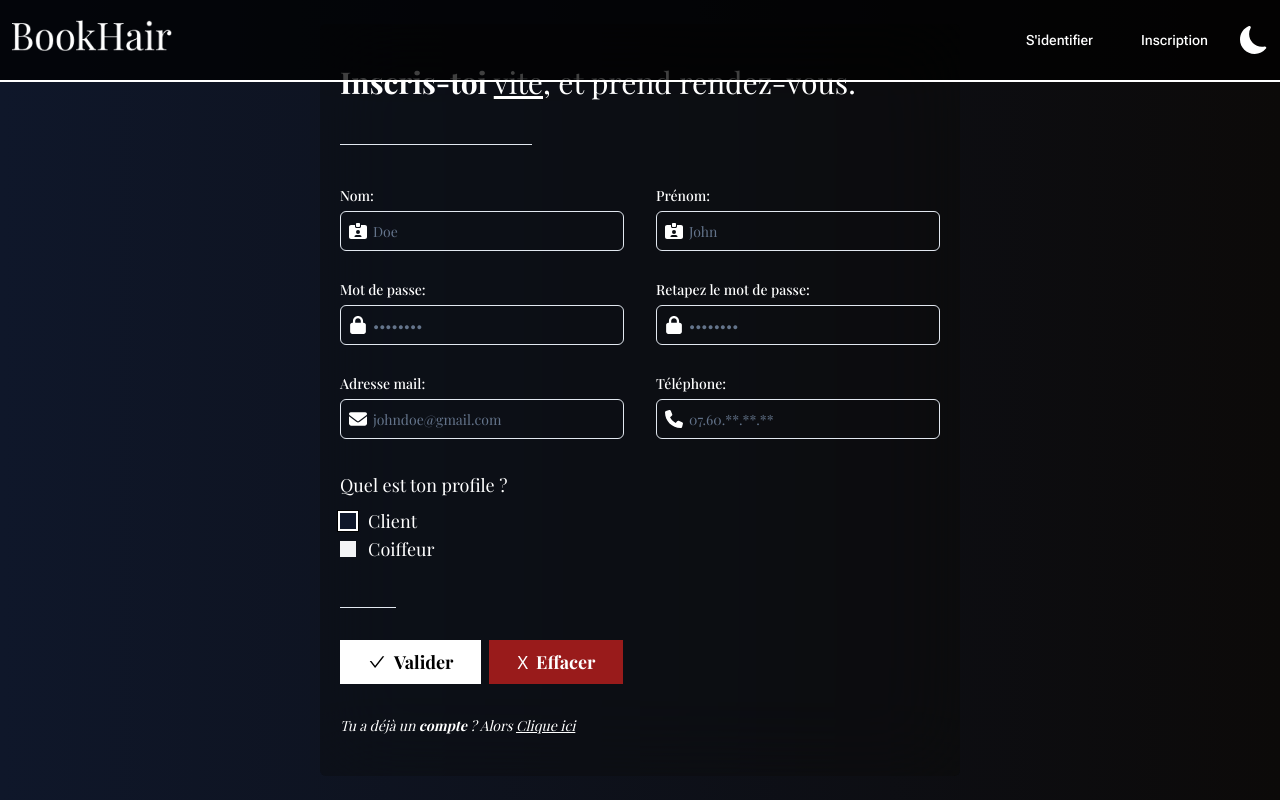
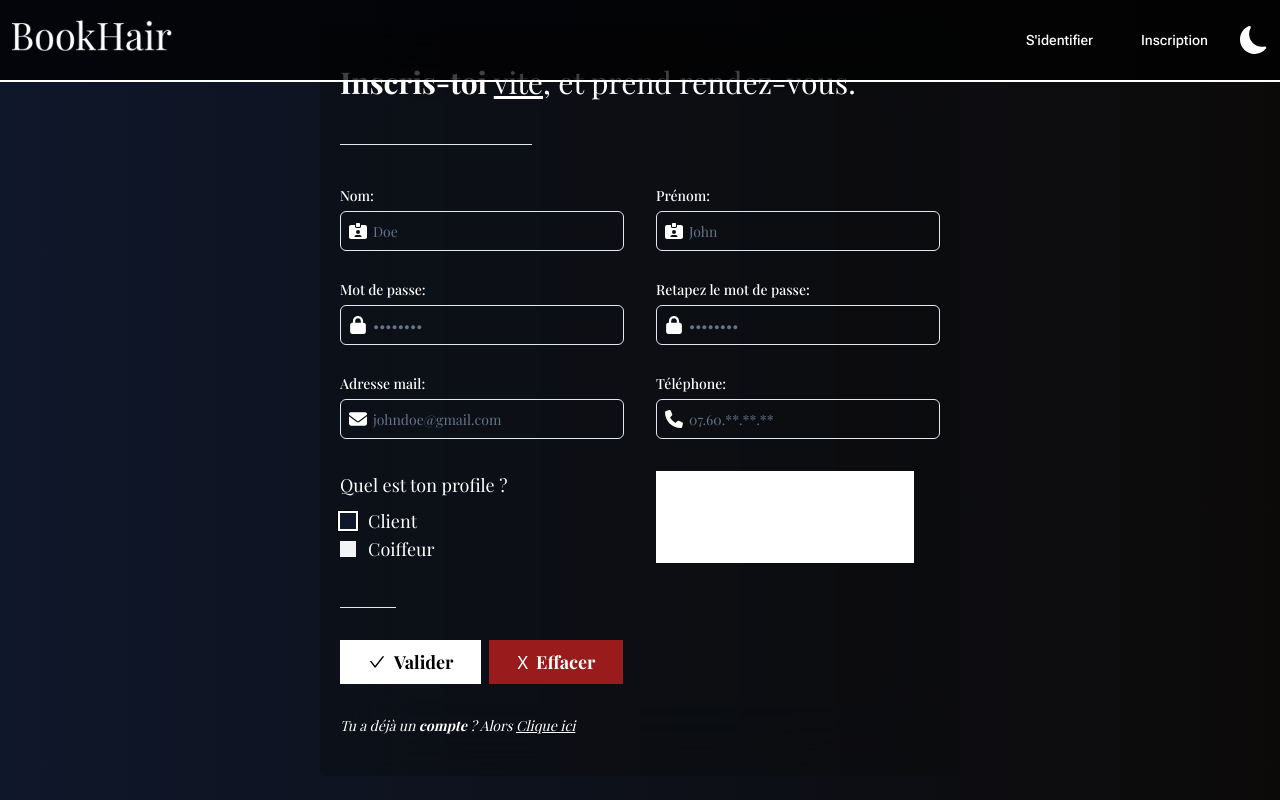
Before and after one commit to younes101020/BookHair, a Next.js app in the folder bookhair/: page /register in a window 1280 px wide. Built offline with nearby package versions, Linux system fonts and the light colour scheme; no server answers; a web font is replaced by a local one.

Commit message:
fix: update dependency

```diff
--- a/bookhair/package.json
+++ b/bookhair/package.json
@@ -10,6 +10,11 @@
     "lint": "next lint"
   },
   "dependencies": {
+    "@emotion/react": "^11.11.1",
+    "@emotion/styled": "^11.11.0",
+    "@mui/material": "^5.14.17",
+    "cors-anywhere": "^0.4.4",
+    "next-themes": "^0.2.1",
     "@hookform/resolvers": "^3.1.1",
     "@next-auth/prisma-adapter": "^1.0.6",
     "@prisma/client": "^4.14.1",
--- a/bookhair/src/app/register/page.tsx
+++ b/bookhair/src/app/register/page.tsx
@@ -12,6 +12,20 @@ import { RegisterType, registerSchema } from "@/shared/lib/zod/user.schema";
 import { AiOutlineCheck, AiOutlineEnvironment } from "react-icons/ai";
 import { useSession } from "next-auth/react";
 import { redirect } from "next/navigation";
+import { AutoComplete } from "primereact/autocomplete";
+
+async function getAutoCompletePosition(address: string) {
+    const res = await fetch(`https://cors-anywhere.herokuapp.com/https://api-adresse.data.gouv.fr/search/?q=${address}&limit=15`)
+    // The return value is *not* serialized
+    // You can return Date, Map, Set, etc.
+
+    if (!res.ok) {
+      // This will activate the closest `error.js` Error Boundary
+      throw new Error('Failed to fetch data')
+    }
+
+    return res.json()
+}
 
 export default function RegisterPage() {
     const { data: session } = useSession();
@@ -20,6 +34,13 @@ export default function RegisterPage() {
     }
     const [profil, setProfil] = useState<String>("client");
     const [isPending, startTransition] = useTransition();
+    const [value, setValue] = useState("");
+    const [items, setItems] = useState([]);
+
+    const search = (event) => {
+        setItems([...Array(10).keys()].map((item) => event.query + "-" + item));
+        console.log(event);
+    };
 
     const onOptionChange = (e: React.ChangeEvent<HTMLInputElement>) => {
         setProfil(e.target.value)
@@ -38,6 +59,13 @@ export default function RegisterPage() {
             addUser(data);
         })
     };
+
+    const handleChange = async ({ target: { value }}: any) => {
+        if(value.length > 3) {
+            const suggestion = getAutoCompletePosition(encodeURIComponent(value));
+            console.log(suggestion)
+        }
+    }
 
     return (
         <section className="min-h-screen pt-24 lg:pt-0 text-lg bg-gradient-to-r from-slate-900 to-stone-950 flex flex-col gap-2 justify-center items-center">
@@ -169,7 +197,12 @@ export default function RegisterPage() {
                         <p className="text-sm text-red-600 absolute bottom-[-2rem]">{errors.profile?.message}</p>
                     )}
                 </fieldset>
-
+                    <AutoComplete
+                        value={value}
+                        suggestions={items}
+                        completeMethod={search}
+                        onChange={(e) => setValue(e.value)}
+                    />
                 <hr className="col-span-2 w-14 mt-3" />
                 { profil === "coiffeur" &&
                     <div className="lg:col-span-2 col-span-2 flex flex-col gap-2 relative mb-3">
```
Also changed, not shown: 1 other file (tests, documents, lock files or other folders).
